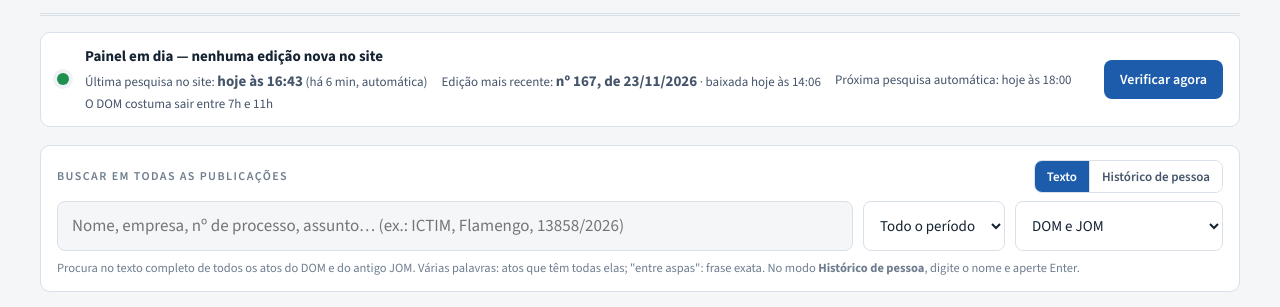
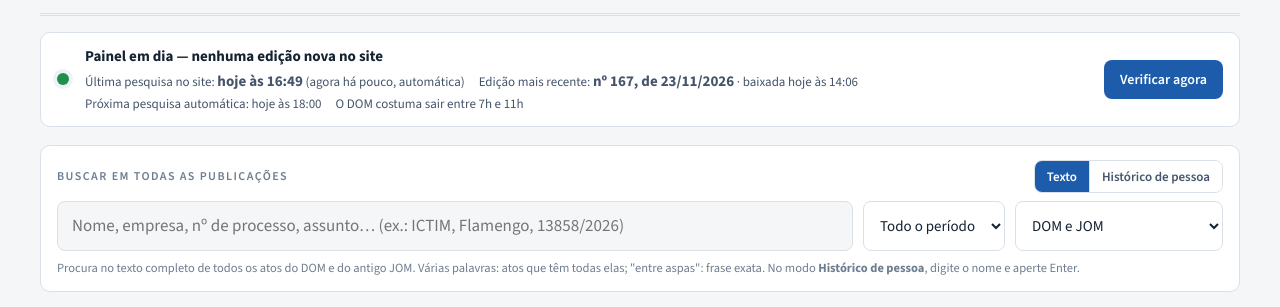
Before and after one commit to danielcamposdasilva-tech/painel-dom, a plain HTML site: page index.html in a window 1280 px wide. Shown: the part 198-505 px from the top of the page. Drawn offline with nearby package versions, Linux system fonts and the light colour scheme; a web font is replaced by a local one.

Commit message:
Painel atualizado em 23/11/2026 13:50

```diff
--- a/index.html
+++ b/index.html
@@ -1593,7 +1593,7 @@ document.getElementById("m-copiar").onclick = async () => {
 renderSalvos();
 
 // ---------- status da atualização e verificação manual ----------
-const STATUS0 = {"em_andamento": false, "inicio": "2026-11-23T13:43:36-03:00", "origem": "agendada", "ultima_verificacao": "2026-11-23T13:43:54-03:00", "resultado": "nada_novo", "erro": "", "novas": [], "painel_ok": true, "proxima": "2026-11-23T15:00:00.0000000-03:00", "faltantes": []};
+const STATUS0 = {"em_andamento": false, "inicio": "2026-11-23T13:49:28-03:00", "origem": "agendada", "ultima_verificacao": "2026-11-23T13:49:49-03:00", "resultado": "nada_novo", "erro": "", "novas": [], "painel_ok": true, "proxima": "2026-11-23T15:00:00.0000000-03:00", "faltantes": []};
 const SERVIDOR = false;
 const URL_SERVIDOR = "http://127.0.0.1:8766/";
 let stAtual = STATUS0, verificacaoNaCarga = STATUS0.ultima_verificacao || "", pedidoManual = false;
```
